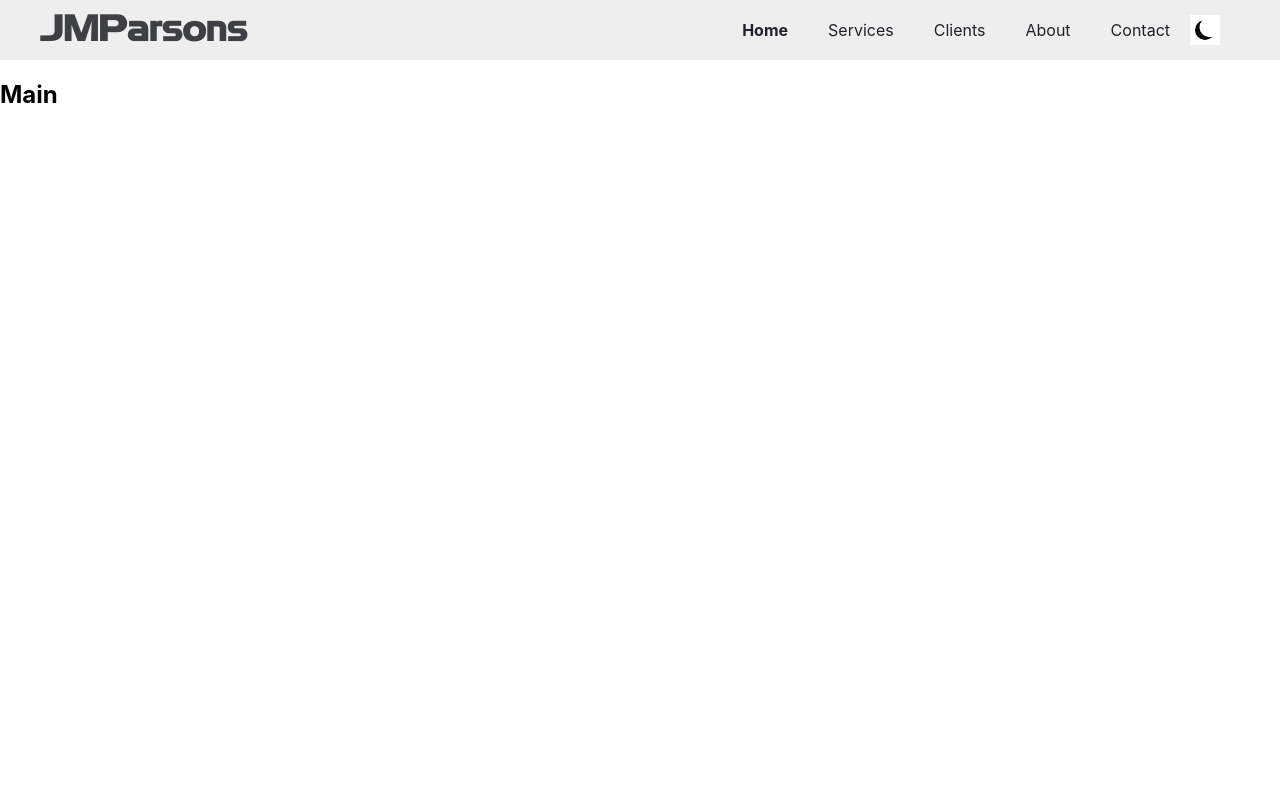
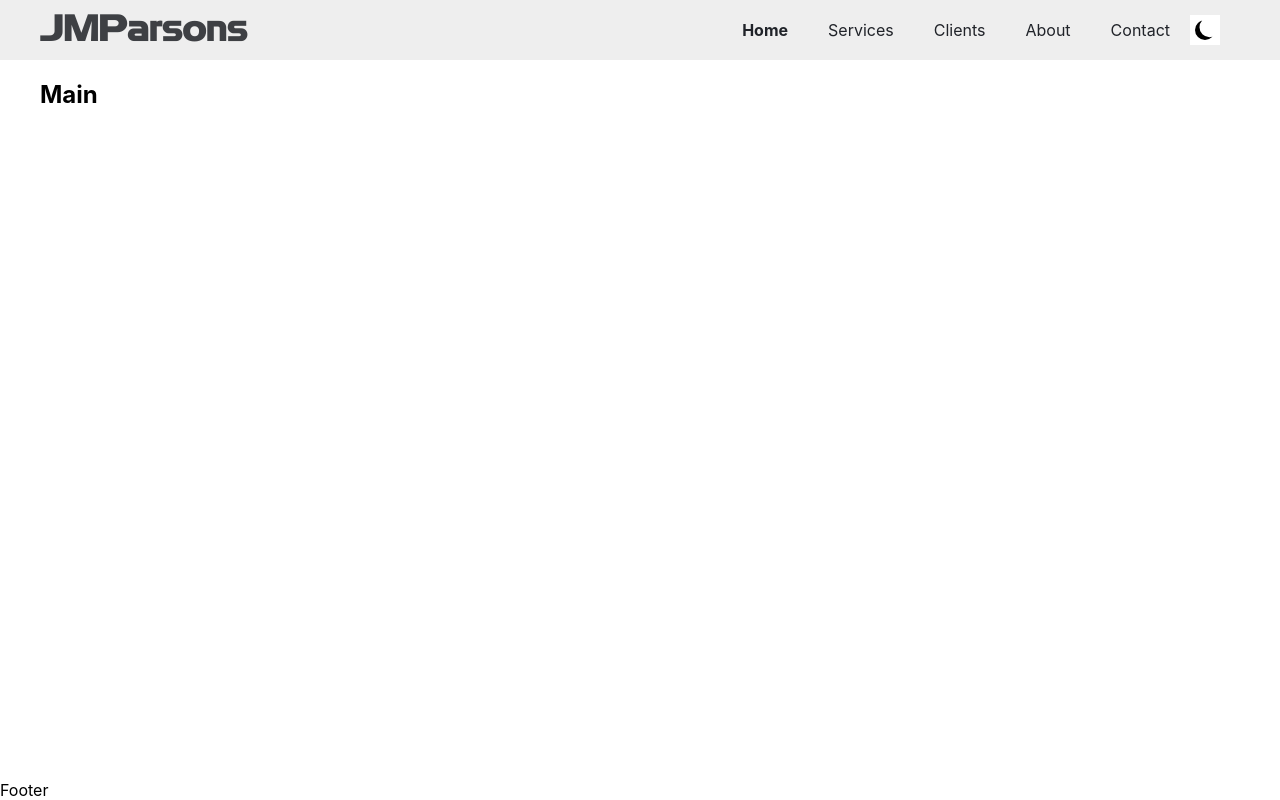
Before and after one commit to jmparsons/jmparsons.com, a React (Create React App) app: page / in a window 1280 px wide. Built offline with nearby package versions, Linux system fonts and the light colour scheme.

Commit message:
Added main grid and footer.

```diff
--- a/src/components/Layouts/Main.tsx
+++ b/src/components/Layouts/Main.tsx
@@ -1,6 +1,7 @@
 import React from 'react';
-import { MainGrid, MainContent } from '../../components/UI/MainUI';
+import { MainGrid, MainContent, MainContentGrid } from '../../components/UI/MainUI';
 import TopBar from '../Site/TopBar';
+import BotBar from '../Site/BotBar';
 
 interface Props {
   children: React.ReactNode;
@@ -9,7 +10,10 @@ interface Props {
 const LayoutsMain: React.FC<Props> = ({ children }) => (
   <MainGrid>
     <TopBar />
-    <MainContent>{children}</MainContent>
+    <MainContent>
+      <MainContentGrid>{children}</MainContentGrid>
+    </MainContent>
+    <BotBar />
   </MainGrid>
 );
 
--- /dev/null
+++ b/src/components/Site/BotBar.tsx
@@ -0,0 +1,5 @@
+import React from 'react';
+
+const BotBar: React.FC = () => <div>Footer</div>;
+
+export default BotBar;
--- a/src/components/Site/TopBar.tsx
+++ b/src/components/Site/TopBar.tsx
@@ -10,7 +10,7 @@ import {
   ThemeBtn,
   NxLink,
   HomeLink,
-} from '../../components/UI/TopBarUI';
+} from '../UI/TopBarUI';
 import { ThemerContext } from '../../utils/contexts';
 import Images from '../../constants/Images';
 
--- a/src/components/UI/MainUI.tsx
+++ b/src/components/UI/MainUI.tsx
@@ -1,5 +1,6 @@
 import styled from 'styled-components';
 import { ThxProps } from '../../constants/Theme';
+import { media, Breakpoints } from '../../utils/mq';
 
 const MainGrid = styled.div`
   display: grid;
@@ -9,6 +10,22 @@ const MainGrid = styled.div`
   color: ${({ theme }: ThxProps) => theme.main.text};
 `;
 
-const MainContent = styled.div``;
+const MainContent = styled.div`
+  display: grid;
+  width: 100%;
+  height: 100%;
+`;
 
-export { MainGrid, MainContent };
+const MainContentGrid = styled.div`
+  display: grid;
+  width: 100%;
+  justify-self: center;
+  ${media.desktop`
+    width: ${Breakpoints.desktop}px;
+  `};
+  ${media.desktopXL`
+    width: ${Breakpoints.desktopXL}px;
+  `};
+`;
+
+export { MainGrid, MainContent, MainContentGrid };
--- a/src/components/UI/UI.tsx
+++ b/src/components/UI/UI.tsx
@@ -1,4 +1,5 @@
 import styled from 'styled-components';
+import { media, Breakpoints } from '../../utils/mq';
 
 const PageCon = styled.div``;
 
```
